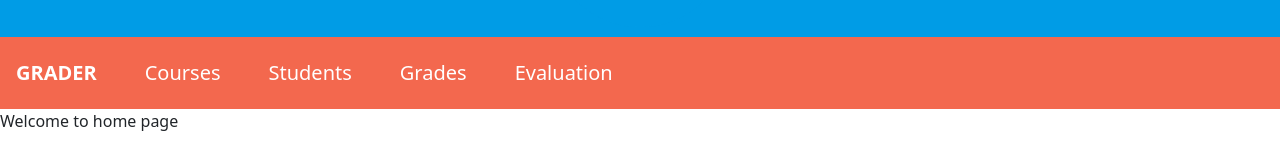
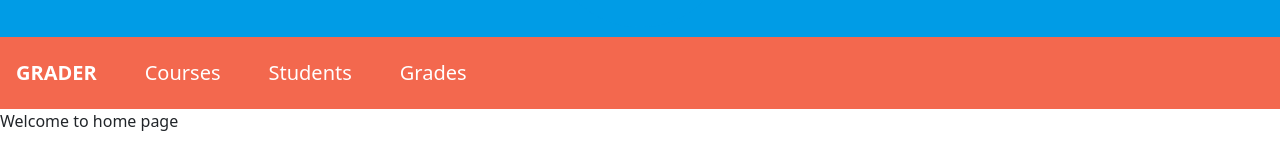
Before and after one commit to hasan-hasanov/GradeR, a Vue app in the folder src/Front-End/grader/: page / in a window 1280 px wide. Shown: the part 163-314 px from the top of the page. Built offline with nearby package versions, Linux system fonts and the light colour scheme; what vuex-module-decorators would draw is missing.

Commit message:
Remove evaluation page

```diff
--- a/src/Front-End/grader/src/components/Layout/NavigationHeader/NavigationHeader.vue
+++ b/src/Front-End/grader/src/components/Layout/NavigationHeader/NavigationHeader.vue
@@ -44,9 +44,6 @@
       </router-link>
       <router-link to="/grades" class="navbar-brand">
         <a class="nav-link text-white" href="#">Grades</a>
-      </router-link>
-      <router-link to="/evaluation" class="navbar-brand">
-        <a class="nav-link text-white" href="#">Evaluation</a>
       </router-link>
     </div>
   </nav>
--- a/src/Front-End/grader/src/pages/Evaluate/Evaluate.vue
+++ /dev/null
@@ -1,15 +0,0 @@
-<template>
-  <p>Welcome to Evaluate page</p>
-</template>
-
-<script lang="ts">
-import { defineComponent } from "vue";
-
-export default defineComponent({
-  name: "Evaluate",
-  setup() {},
-});
-</script>
-
-<style scoped>
-</style>
--- a/src/Front-End/grader/src/router/router.ts
+++ b/src/Front-End/grader/src/router/router.ts
@@ -1,7 +1,6 @@
 import { createRouter, createWebHistory, RouteRecordRaw } from 'vue-router'
 import Home from '../pages/Home/Home.vue'
 import Courses from '../pages/Courses/Courses.vue'
-import Evaluate from '../pages/Evaluate/Evaluate.vue'
 import Grades from '../pages/Grades/Grades.vue'
 import Students from '../pages/Students/Students.vue'
 
@@ -15,11 +14,6 @@ const routes: Array<RouteRecordRaw> = [
         path: '/courses',
         name: 'Courses',
         component: Courses,
-    },
-    {
-        path: '/evaluate',
-        name: 'Evaluate',
-        component: Evaluate,
     },
     {
         path: '/grades',
```
